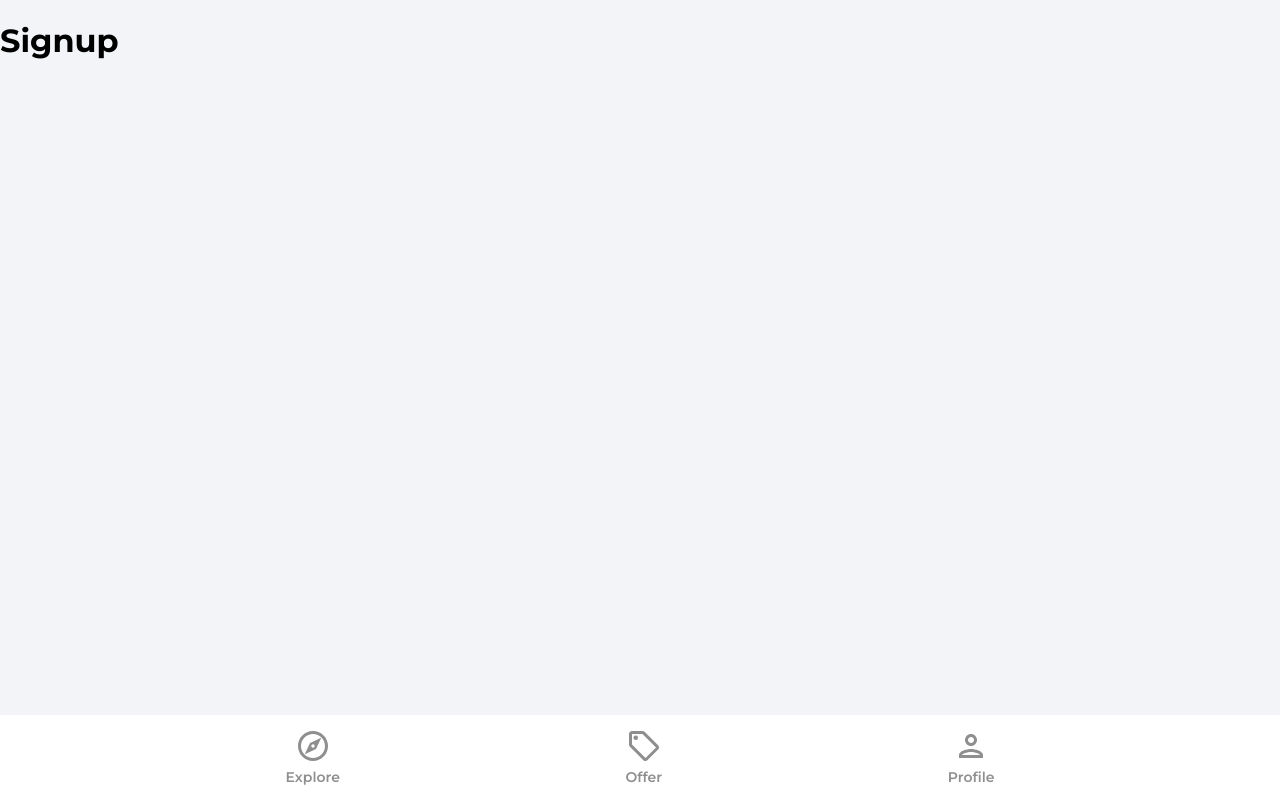
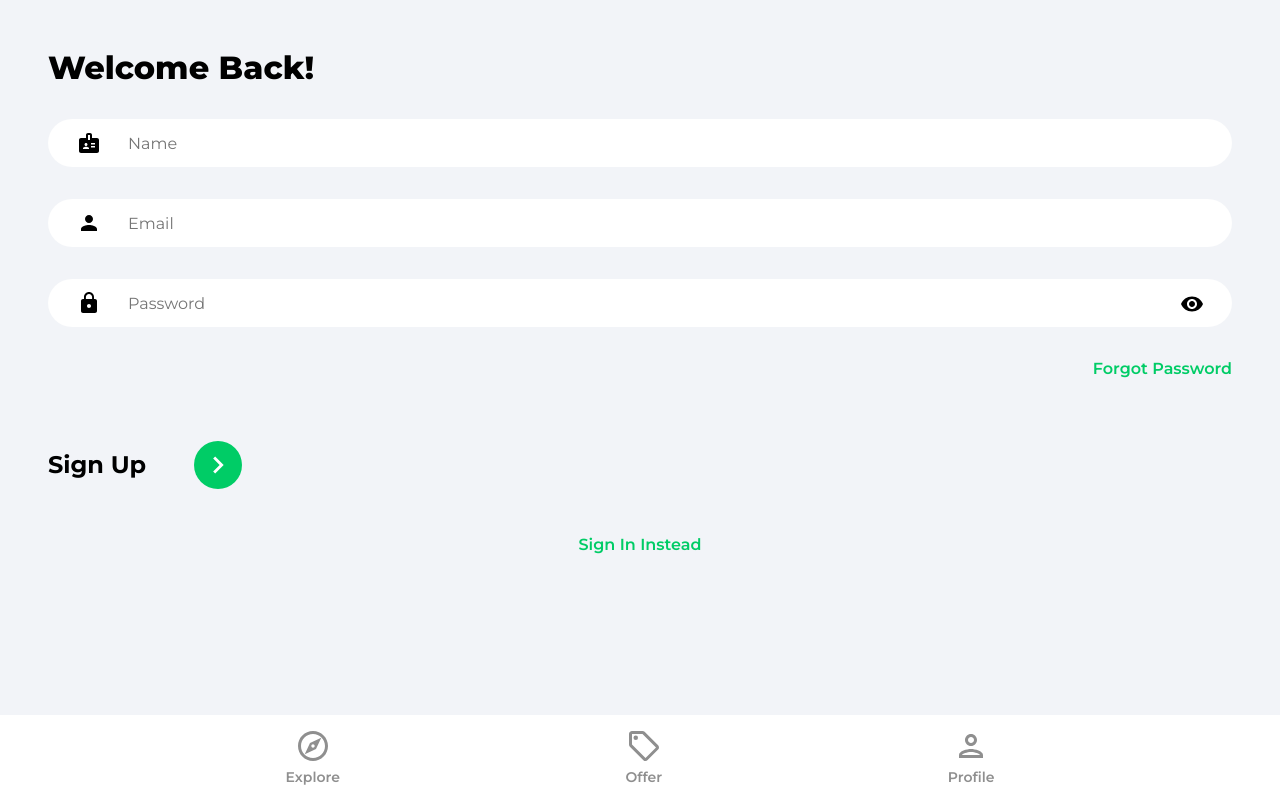
Before and after one commit to SsewaguddeDavid/marketplace-app, a React (Vite) app: page /signup in a window 1280 px wide. Built offline with nearby package versions, Linux system fonts and the light colour scheme.

Commit message:
register user

```diff
--- a/src/App.jsx
+++ b/src/App.jsx
@@ -3,7 +3,7 @@ import Navbar from "./components/Navbar";
 import Explore from "./pages/Explore";
 import Signup from "./pages/Signup";
 import Offers from "./pages/Offers";
-import Profile from "./pages/Profile";
+// import Profile from "./pages/Profile";
 import Signin from "./pages/Signin";
 import ForgotPassword from "./pages/ForgotPassword";
 function App() {
--- a/src/firebase.config.js
+++ b/src/firebase.config.js
@@ -1,5 +1,5 @@
 import { initializeApp } from "firebase/app";
-import { getFireStore } from "firebase/firestore";
+import { getFirestore } from "firebase/firestore";
 
 // Your web app's Firebase configuration
 const firebaseConfig = {
@@ -12,4 +12,4 @@ const firebaseConfig = {
 };
 
 const app = initializeApp(firebaseConfig);
-export const db = getFireStore();
+export const db = getFirestore(app);
--- a/src/index.css
+++ b/src/index.css
@@ -115,6 +115,10 @@ button {
   display: flex;
   justify-content: center;
   align-items: center;
+}
+
+.pageContainer {
+  margin-bottom: 10rem;
 }
 
 .loadingSpinner {
@@ -289,7 +293,7 @@ button {
 }
 
 .registerLink {
-  margin-top: 4rem;
+  margin-top: 2rem;
   color: #00cc66;
   font-weight: 600;
   text-align: center;
--- a/src/pages/Signin.jsx
+++ b/src/pages/Signin.jsx
@@ -1,5 +1,88 @@
+import { useState } from "react";
+import { Link, useNavigate } from "react-router-dom";
+import visibilityIcon from "../assets/svg/visibilityIcon.svg";
+
 const Signin = () => {
-  return <h1>Signin</h1>;
+  const [showPassword, setShowPassword] = useState(false);
+  const [formData, setFormData] = useState({
+    email: "",
+    password: "",
+  });
+  const { email, password } = formData;
+  const navigate = useNavigate();
+  const onChange = (e) => {
+    setFormData((prevState) => ({
+      ...prevState,
+      [e.target.id]: e.target.value,
+    }));
+  };
+  return (
+    <>
+      <div className="pageContainer">
+        <header>
+          <p className="pageHeader">Welcome Back!</p>
+        </header>
+        <form>
+          <input
+            type="email"
+            id="email"
+            placeholder="Email"
+            value={email}
+            onChange={onChange}
+            className="emailInput"
+          />
+
+          <div className="passwordInputDiv">
+            <input
+              type={showPassword ? "text" : "password"}
+              id="password"
+              placeholder="Password"
+              value={password}
+              onChange={onChange}
+              className="passwordInput"
+            />
+            {/* <button
+              type="button"
+              className={`passwordToggle ${showPassword ? "active" : ""}`}
+              onClick={() => setShowPassword(!showPassword)}
+            >
+              {showPassword ? "Hide" : "Show"}
+            </button> */}
+            <img
+              src={visibilityIcon}
+              alt="show password"
+              className="showPassword"
+              onClick={() => setShowPassword(!showPassword)}
+            />
+          </div>
+          <Link to="/forgot-password" className="forgotPasswordLink">
+            Forgot Password
+          </Link>
+
+          <div className="signInBar">
+            <p className="signInText">Sign In</p>
+            <button className="signInButton">
+              <svg
+                xmlns="http://www.w3.org/2000/svg"
+                height="34px"
+                viewBox="0 0 24 24"
+                width="34px"
+                fill="#ffffff"
+              >
+                <path d="M0 0h24v24H0V0z" fill="none" />
+                <path d="M8.59 16.59L13.17 12 8.59 7.41 10 6l6 6-6 6-1.41-1.41z" />
+              </svg>
+            </button>
+          </div>
+        </form>
+
+        {/* Google OAuth */}
+        <Link to="/signup" className="registerLink">
+          Sign Up Instead
+        </Link>
+      </div>
+    </>
+  );
 };
 
 export default Signin;
--- a/src/pages/Signup.jsx
+++ b/src/pages/Signup.jsx
@@ -1,5 +1,127 @@
+import { useState } from "react";
+import { Link, useNavigate } from "react-router-dom";
+import {
+  getAuth,
+  createUserWithEmailAndPassword,
+  updateProfile,
+} from "firebase/auth";
+import { setDoc, doc, serverTimestamp } from "firebase/firestore";
+import { db } from "../firebase.config";
+import visibilityIcon from "../assets/svg/visibilityIcon.svg";
+
 const Signup = () => {
-  return <h1>Signup</h1>;
+  const [showPassword, setShowPassword] = useState(false);
+  const [formData, setFormData] = useState({
+    name: "",
+    email: "",
+    password: "",
+  });
+  const { name, email, password } = formData;
+  const navigate = useNavigate();
+  const onChange = (e) => {
+    setFormData((prevState) => ({
+      ...prevState,
+      [e.target.id]: e.target.value,
+    }));
+  };
+
+  const onSubmit = async (e) => {
+    e.preventDefault();
+
+    try {
+      const auth = getAuth();
+
+      const userCredential = await createUserWithEmailAndPassword(
+        auth,
+        email,
+        password
+      );
+      const user = userCredential.user;
+
+      updateProfile(auth.currentUser, {
+        displayName: name,
+      });
+
+      const formDataCopy = { ...formData };
+      delete formDataCopy.password;
+      formDataCopy.timestamp = serverTimestamp();
+
+      await setDoc(doc(db, "users", user.uid), formDataCopy);
+
+      navigate("/");
+    } catch (error) {
+      console.log(error);
+    }
+  };
+  return (
+    <>
+      <div className="pageContainer">
+        <header>
+          <p className="pageHeader">Welcome Back!</p>
+        </header>
+        <form onSubmit={onSubmit}>
+          <input
+            type="text"
+            id="name"
+            placeholder="Name"
+            value={name}
+            onChange={onChange}
+            className="nameInput"
+          />
+          <input
+            type="email"
+            id="email"
+            placeholder="Email"
+            value={email}
+            onChange={onChange}
+            className="emailInput"
+          />
+
+          <div className="passwordInputDiv">
+            <input
+              type={showPassword ? "text" : "password"}
+              id="password"
+              placeholder="Password"
+              value={password}
+              onChange={onChange}
+              className="passwordInput"
+            />
+
+            <img
+              src={visibilityIcon}
+              alt="show password"
+              className="showPassword"
+              onClick={() => setShowPassword(!showPassword)}
+            />
+          </div>
+          <Link to="/forgot-password" className="forgotPasswordLink">
+            Forgot Password
+          </Link>
+
+          <div className="signUpBar">
+            <p className="signUpText">Sign Up</p>
+            <button className="signUpButton">
+              <svg
+                xmlns="http://www.w3.org/2000/svg"
+                height="34px"
+                viewBox="0 0 24 24"
+                width="34px"
+                fill="#ffffff"
+              >
+                <path d="M0 0h24v24H0V0z" fill="none" />
+                <path d="M8.59 16.59L13.17 12 8.59 7.41 10 6l6 6-6 6-1.41-1.41z" />
+              </svg>
+            </button>
+          </div>
+        </form>
+
+        {/* Google OAuth */}
+        <Link to="/signin" className="registerLink">
+          Sign In Instead
+        </Link>
+      </div>
+    </>
+  );
 };
 
 export default Signup;
```
